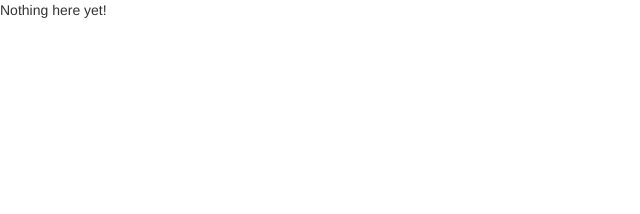
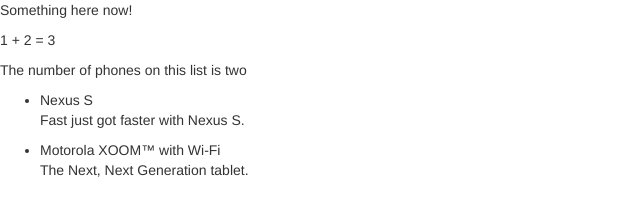
Before and after one commit to Sharonamm/Angular-Phonecat, a website: page app/index.html in a window 1280 px wide. Shown: the whole page, without its empty margins (0-640 px from the left). Drawn offline with nearby package versions, Linux system fonts and the light colour scheme.

Commit message:
second commit

```diff
--- a/app/index.html
+++ b/app/index.html
@@ -9,8 +9,25 @@
 </head>
 <body>
 
-<p>Nothing here {{'yet' + '!'}}</p>
+<p>Something here {{'now' + '!'}}</p>
+<p> 1 + 2 = {{ 1 + 2 }} </p>
 
+<p>The number of phones on this list is two</p>
+
+<ul>
+    <li>
+        <span>Nexus S</span>
+        <p>
+            Fast just got faster with Nexus S.
+        </p>
+    </li>
+    <li>
+        <span>Motorola XOOM™ with Wi-Fi</span>
+        <p>
+            The Next, Next Generation tablet.
+        </p>
+    </li>
+</ul>
 
 </body>
 </html>
```
